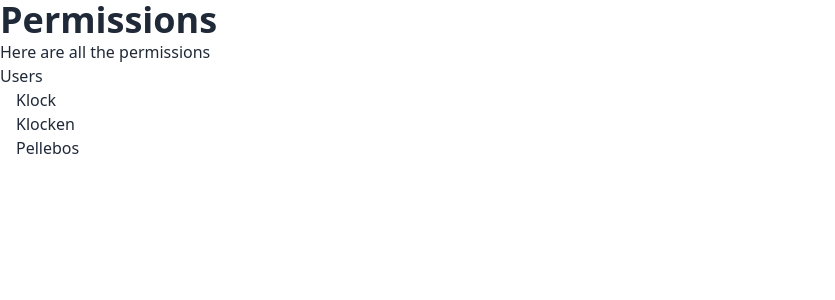
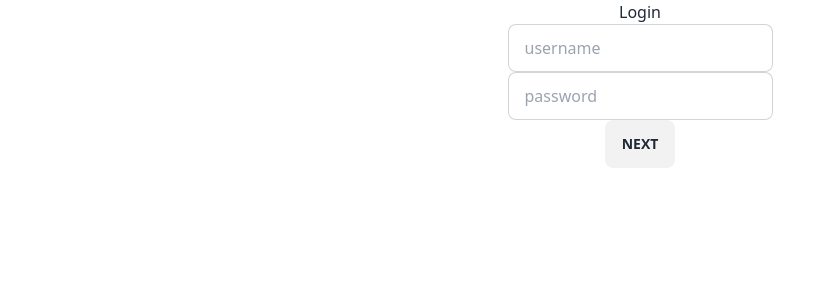
Before and after one commit to antonklock/SynologyPermissionsManager, a Svelte app: page / in a window 1280 px wide. Shown: the top 300 px of the page, without its empty margins (0-835 px from the left). Built offline with nearby package versions, Linux system fonts and the light colour scheme.

Commit message:
starting stylings of login screen

```diff
--- a/src/App.svelte
+++ b/src/App.svelte
@@ -3,7 +3,7 @@
   import Login from "./components/login/Login.svelte";
   import Permissions from "./components/views/permissions/Permissions.svelte";
 
-  let isLoggedIn = true;
+  let isLoggedIn = false;
 </script>
 
 <main class="container">
--- a/src/components/login/Login.svelte
+++ b/src/components/login/Login.svelte
@@ -184,29 +184,29 @@
   };
 </script>
 
-<div class="container">
+<div class="flex flex-col items-center">
   {#if authenticated == false && enterOtp == false}
     <h1>Login</h1>
     {#if loginFailed == true}
       <p style={"text-color: red"}>Login failed. Please try again.</p>
     {/if}
-    <form class="form">
+    <form class="flex flex-col items-center">
       <input
+        class="input input-bordered w-full max-w-xs"
         type="text"
         name="username"
         placeholder="username"
         bind:value={username}
       />
       <input
+        class="input input-bordered w-full max-w-xs"
         type="password"
         name="password"
         placeholder="password"
         bind:value={password}
       />
     </form>
-    <button class={"loginButton"} on:click={() => setEnterOtp(true)}
-      >Next</button
-    >
+    <button class={"btn"} on:click={() => setEnterOtp(true)}>Next</button>
   {:else if authenticated == true && loginFailed == false}
     <h1>Logout</h1>
     <button on:click={handleLogout}>Logout</button>
@@ -230,16 +230,13 @@
 </div>
 
 <style>
-  .form {
+  /* .form {
     display: flex;
     flex-direction: column;
     align-items: center;
   }
   .form input {
     margin-bottom: 0.5rem;
-  }
-  .loginButton {
-    width: 20%;
   }
   .container {
     display: flex;
@@ -248,5 +245,5 @@
   }
   button {
     min-width: 8rem;
-  }
+  } */
 </style>
```
